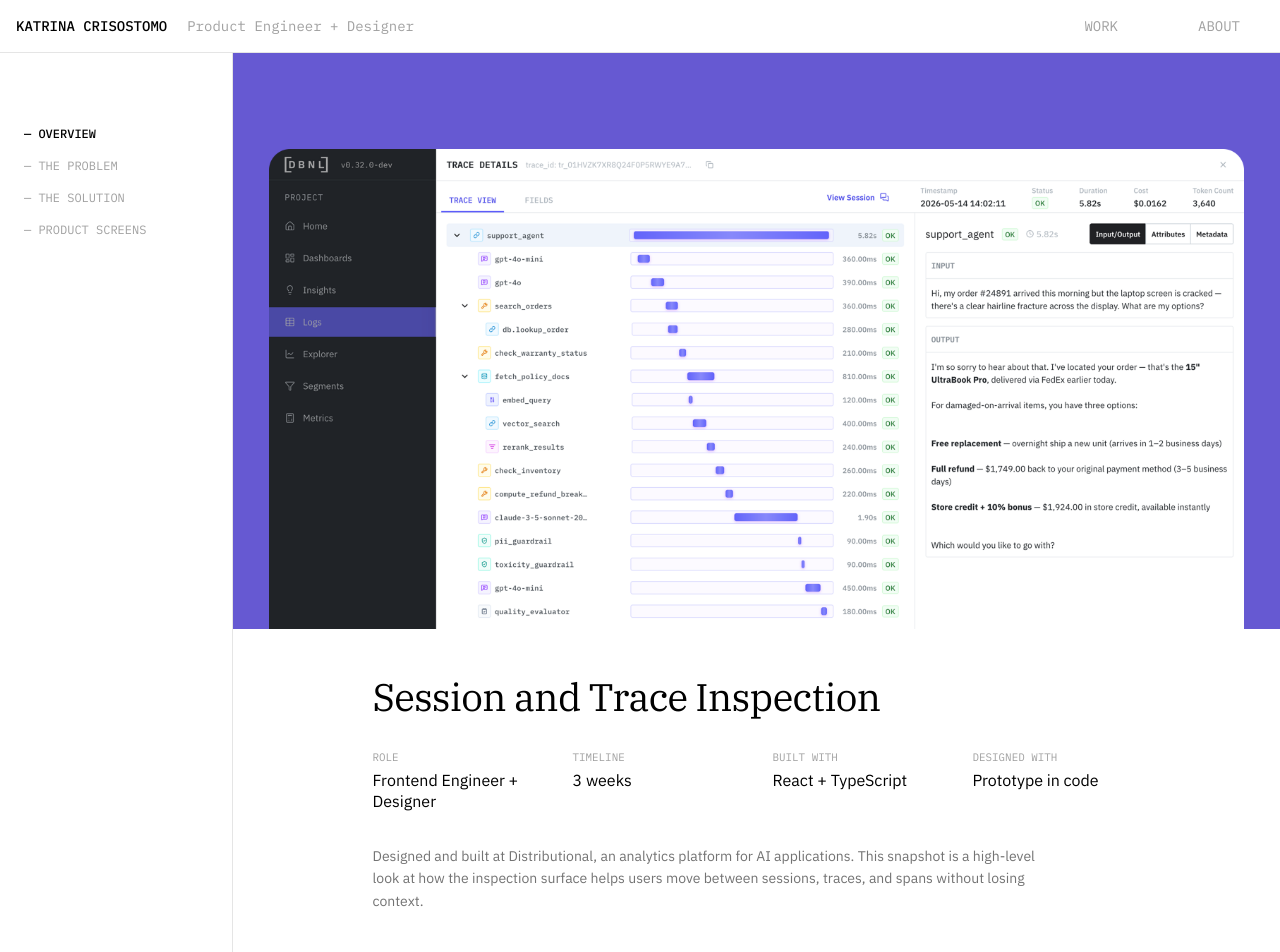
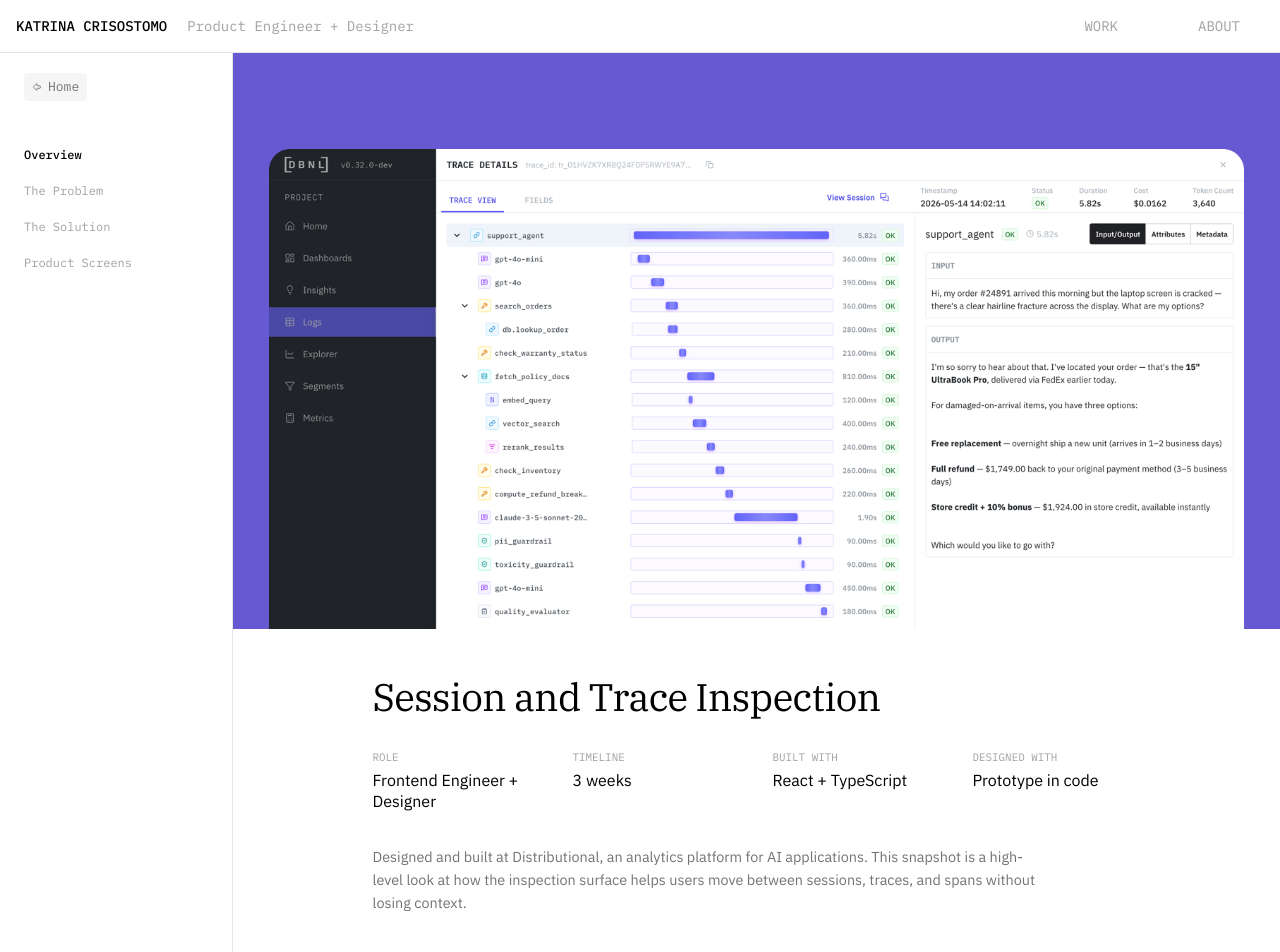
Before and after one commit to katrinacrisostomo/katrinacrisostomo.github.io, a React (Vite) app: page /#/snapshots/session-trace-inspection in a window 1280 px wide. Shown: the top 952 px of the page. Built offline with nearby package versions, Linux system fonts and the light colour scheme.

Commit message:
style tweaks

```diff
--- a/src/components/snapshot/SnapshotHeader.tsx
+++ b/src/components/snapshot/SnapshotHeader.tsx
@@ -65,7 +65,7 @@ export default function SnapshotHeader({
         ))}
       </div>
       {description ? (
-        <p className="mt-8 max-w-[42rem] font-sans text-[0.875rem] leading-[1.6] text-neutral-500">
+        <p className="mt-8 max-w-[42rem] font-sans text-[0.9rem] leading-[1.6] text-neutral-500">
           {description}
         </p>
       ) : null}
--- a/src/components/snapshot/SnapshotSection.tsx
+++ b/src/components/snapshot/SnapshotSection.tsx
@@ -46,7 +46,7 @@ export default function SnapshotSection({
         <SnapshotTitle>{title}</SnapshotTitle>
         <SnapshotSubtitle>{subtitle}</SnapshotSubtitle>
       </div>
-      <div className="mt-6 flex flex-col gap-6 font-sans text-[0.875rem] leading-[1.6] text-neutral-500">
+      <div className="mt-6 flex flex-col gap-6 font-sans text-[0.9rem] text-neutral-500">
         {children}
       </div>
     </section>
--- a/src/components/snapshot/SnapshotTableOfContents.tsx
+++ b/src/components/snapshot/SnapshotTableOfContents.tsx
@@ -1,4 +1,6 @@
+import { ArrowBigLeft } from "lucide-react";
 import { useCallback } from "react";
+import { Link } from "react-router-dom";
 import { useSnapshotContext } from "./SnapshotContext";
 
 export default function SnapshotTableOfContents() {
@@ -22,9 +24,16 @@ export default function SnapshotTableOfContents() {
 
   return (
     <aside className="hidden md:block px-6">
-      <div className="sticky top-24 max-h-[calc(100vh-7rem)] overflow-y-auto">
+      <div className="sticky top-12 max-h-[calc(100vh-7rem)] overflow-y-auto">
         <nav aria-label="Snapshot table of contents">
-          <ul className="mt-6 flex flex-col gap-2">
+          <Link
+            to="/"
+            className="mt-5 inline-flex items-center gap-1.5 rounded-sm bg-neutral-100 px-2 py-1 text-[0.8125rem] font-normal font-mono text-neutral-500 transition-colors hover:bg-neutral-200 hover:text-black"
+          >
+            <ArrowBigLeft className="h-2.5 w-2.5 shrink-0" aria-hidden />
+            Home
+          </Link>
+          <ul className="mt-10 flex flex-col gap-3">
             {items.map((item) => {
               const isActive = activeId === item.id;
               const itemClassName = isActive
@@ -35,10 +44,10 @@ export default function SnapshotTableOfContents() {
                 <li key={item.id}>
                   <button
                     type="button"
-                    className={`cursor-pointer font-mono text-xs uppercase transition-colors ${itemClassName}`}
+                    className={`cursor-pointer text-xs font-mono text-left transition-colors ${itemClassName}`}
                     onClick={() => scrollToSection(item.id)}
                   >
-                    — {item.label}
+                    {item.label}
                   </button>
                 </li>
               );
```
